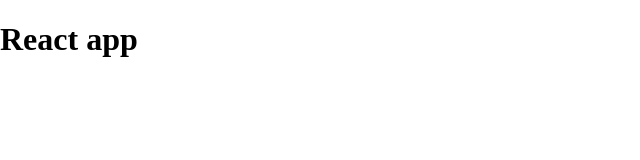
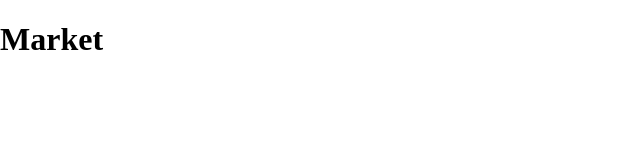
Before and after one commit to TsAnastasia/itmo-test-task, a React (Create React App) app: page /market in a window 1280 px wide. Shown: the top 160 px of the page, without its empty margins (0-640 px from the left). Built offline with nearby package versions, Linux system fonts and the light colour scheme.

Commit message:
feat: add main and market pages

```diff
--- a/package.json
+++ b/package.json
@@ -8,6 +8,7 @@
     "@testing-library/user-event": "^12.8.3",
     "react": "^17.0.2",
     "react-dom": "^17.0.2",
+    "react-router-dom": "^5.2.1",
     "react-scripts": "4.0.3",
     "web-vitals": "^1.1.2"
   },
--- a/src/components/App/App.js
+++ b/src/components/App/App.js
@@ -1,12 +1,17 @@
 import React from "react";
+import { BrowserRouter, Route, Switch } from "react-router-dom";
+import MainPage from "../MainPage/MainPage";
+import MarketPage from "../MarketPage/MarketPage";
+import ProtectedRoute from "../ProtectedRoute/ProtectedRoute";
 
 const App = () => {
   return (
     <div className="app">
       <header className="app__header"></header>
-      <main className="app__main">
-        <h1 className="app__title">React app</h1>
-      </main>
+      <Switch>
+        <Route exact path="/" component={MainPage} />
+        <ProtectedRoute path="/market" component={MarketPage} />
+      </Switch>
       <footer className="app__footer"></footer>
     </div>
   );
--- /dev/null
+++ b/src/components/MainPage/MainPage.js
@@ -0,0 +1,11 @@
+import React from "react";
+
+const MainPage = () => {
+  return (
+    <main className="app__main">
+      <h1 className="app__title">React app</h1>
+    </main>
+  );
+};
+
+export default MainPage;
--- /dev/null
+++ b/src/components/MarketPage/MarketPage.js
@@ -0,0 +1,11 @@
+import React from "react";
+
+const MarketPage = () => {
+  return (
+    <main className="app__main">
+      <h1 className="app__title">Market</h1>
+    </main>
+  );
+};
+
+export default MarketPage;
--- /dev/null
+++ b/src/components/ProtectedRoute/ProtectedRoute.js
@@ -0,0 +1,16 @@
+import React from "react";
+import { Switch, Route, Redirect } from "react-router-dom";
+
+const ProtectedRoute = ({ component: Component, ...props }) => {
+  const isAuth = true;
+
+  return (
+    <Switch>
+      <Route>
+        {() => (isAuth ? <Component {...props} /> : <Redirect to="/" />)}
+      </Route>
+    </Switch>
+  );
+};
+
+export default ProtectedRoute;
--- a/src/index.js
+++ b/src/index.js
@@ -1,11 +1,14 @@
 import React from "react";
 import ReactDOM from "react-dom";
+import { BrowserRouter } from "react-router-dom";
 import App from "./components/App/App";
 import "./index.css";
 
 ReactDOM.render(
   <React.StrictMode>
-    <App />
+    <BrowserRouter>
+      <App />
+    </BrowserRouter>
   </React.StrictMode>,
   document.getElementById("root")
 );
```
Also changed, not shown: src/components/MainPage/MainPage.css (added), src/components/MarketPage/MarketPage.css (added), 1 other file (tests, documents, lock files or other folders).
